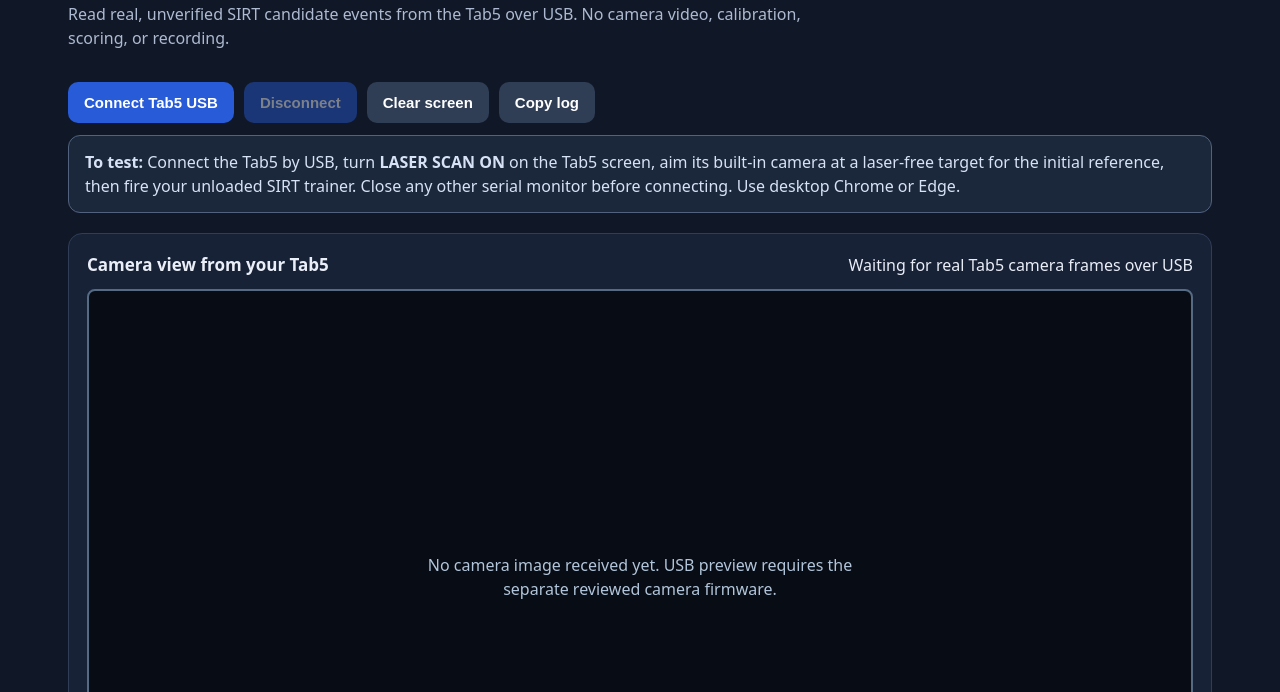
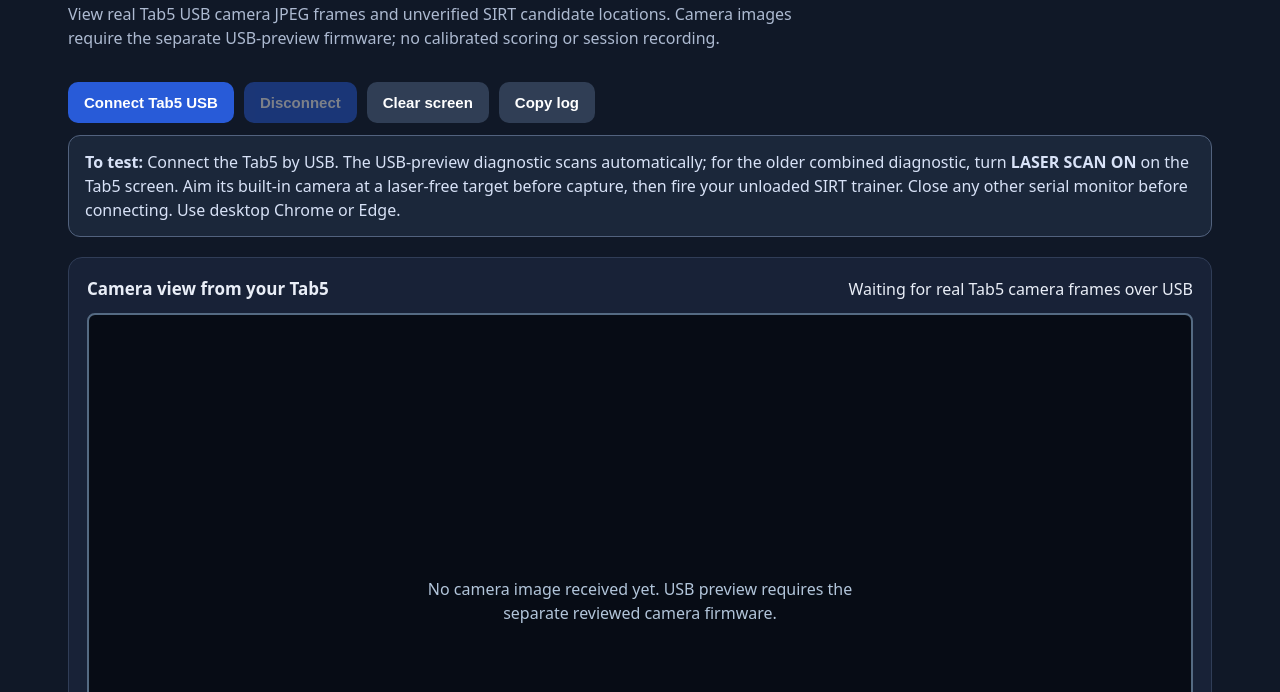
Before and after one commit to cbw29512/Tab5LASR, a plain HTML site: page web/serial-test.html in a window 1280 px wide. Shown: the part 108-800 px from the top of the page. Drawn offline with Linux system fonts and the light colour scheme.

Commit message:
docs(web): distinguish older serial-only build from optional real USB camera preview

```diff
--- a/web/serial-test.html
+++ b/web/serial-test.html
@@ -13,7 +13,7 @@
     <div>
       <span class="eyebrow">TAB5 LASR · ENGINEERING DIAGNOSTIC</span>
       <h1>Laser detection test</h1>
-      <p>Read real, unverified SIRT candidate events from the Tab5 over USB. No camera video, calibration, scoring, or recording.</p>
+      <p>View real Tab5 USB camera JPEG frames and unverified SIRT candidate locations. Camera images require the separate USB-preview firmware; no calibrated scoring or session recording.</p>
     </div>
     <div id="connection" class="connection" role="status" aria-live="polite">Disconnected</div>
   </header>
@@ -24,8 +24,8 @@
     <button id="copy" type="button" class="secondary">Copy log</button>
   </section>
   <div class="notice">
-    <strong>To test:</strong> Connect the Tab5 by USB, turn <strong>LASER SCAN ON</strong> on the Tab5 screen,
-    aim its built-in camera at a laser-free target for the initial reference, then fire your unloaded SIRT trainer.
+    <strong>To test:</strong> Connect the Tab5 by USB. The USB-preview diagnostic scans automatically; for the older combined diagnostic, turn <strong>LASER SCAN ON</strong> on the Tab5 screen.
+    Aim its built-in camera at a laser-free target before capture, then fire your unloaded SIRT trainer.
     Close any other serial monitor before connecting. Use desktop Chrome or Edge.
   </div>
   <section class="panel live-camera-panel" aria-label="Real Tab5 CSI camera image">
```
